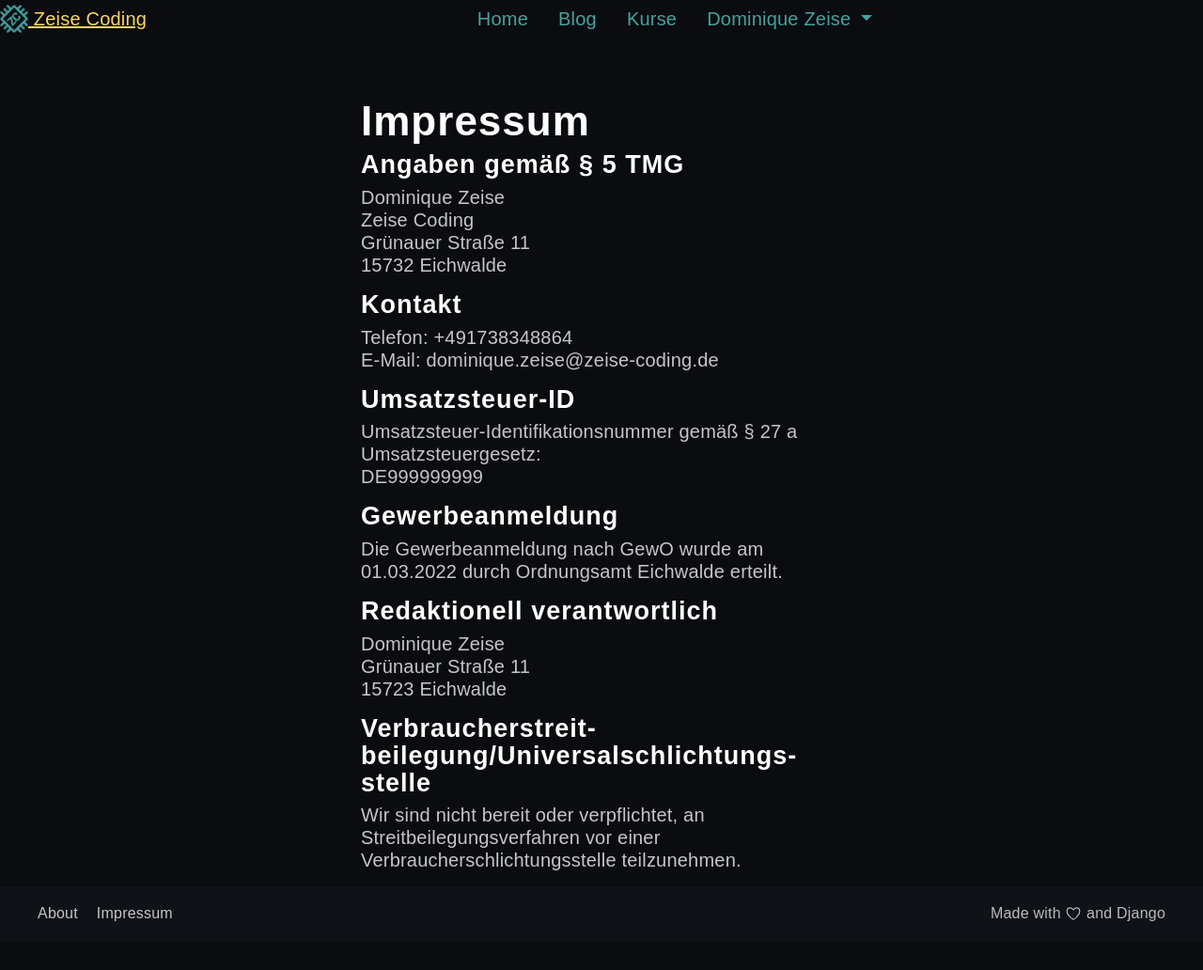
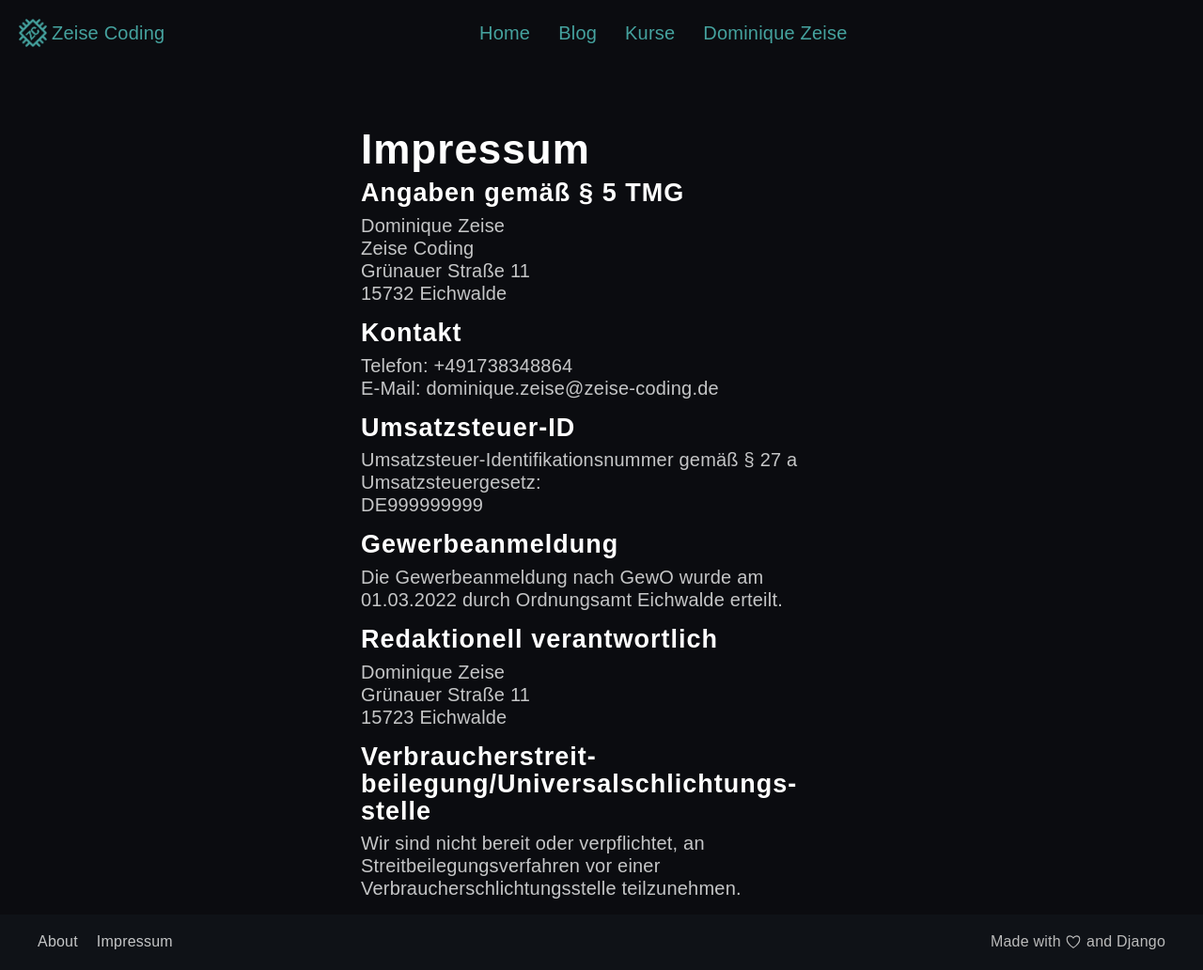
Before and after one commit to CharliesCodes/zeise-coding-blog, a Django app: page /impressum/ in a window 1280 px wide. Shown: the whole page at 94% size. Before the commit the page ends 980 px from the top, so only its background shows below. Run offline with Django 4.2, Linux system fonts and the light colour scheme; a user stored in the database is signed in; data comes from the database, SQL or seed files in the repository; some libraries are stand-ins or nearby versions.

Commit message:
navbar frontend

```diff
--- a/app/home/templates/home.html
+++ b/app/home/templates/home.html
@@ -32,5 +32,4 @@
 {% endblock content %}
 
 {% block extrascripts %}
-<script src="{% static 'js/modalimages.js' %}" type="text/javascript"></script>
 {% endblock extrascripts%}
--- a/app/home/templates/impressum.html
+++ b/app/home/templates/impressum.html
@@ -12,16 +12,17 @@
 <div style="width: 100%;">
 
     <h1>Impressum</h1>
+    <address>
+        <h2>Angaben gem&auml;&szlig; &sect; 5 TMG</h2>
+        <p>Dominique Zeise<br/>
+        Zeise Coding<br/>
+        Gr&uuml;nauer Stra&szlig;e 11<br/>
+        15732 Eichwalde</p>
 
-    <h2>Angaben gem&auml;&szlig; &sect; 5 TMG</h2>
-    <p>Dominique Zeise<br />
-    Zeise Coding<br />
-    Gr&uuml;nauer Stra&szlig;e 11<br />
-    15732 Eichwalde</p>
-
-    <h2>Kontakt</h2>
-    <p>Telefon: +491738348864<br />
-    E-Mail: dominique.zeise@zeise-coding.de</p>
+        <h2>Kontakt</h2>
+        <p>Telefon: +491738348864<br />
+        E-Mail: dominique.zeise@zeise-coding.de</p>
+    <address>
 
     <h2>Umsatzsteuer-ID</h2>
     <p>Umsatzsteuer-Identifikationsnummer gem&auml;&szlig; &sect; 27 a Umsatzsteuergesetz:<br />
--- a/app/static/css/base.css
+++ b/app/static/css/base.css
@@ -60,19 +60,21 @@
   box-sizing: border-box;
 }
 
-html, body {
+html{
   position: relative;
   height: 100%;
+  font-size:100%;
 }
 
-html {
-    font-size:100%;
+
+body{
+  min-height: 100vh;
 }
+
 
 body {
     display: flex;
     flex-direction: column;
-    min-height: 100vh;
     background: var(--black-color);
     font-family: var(--sans-serif-fonts);
     font-size: var(--text-size);
@@ -147,28 +149,6 @@ header {
       margin: auto;
   }
 }
-/* ---------- NAVBAR -------------------------*/
-
-/* Add a black background color to the top navigation */
-#navbar {
-  position: relative;
-  background-color: transparent;
-  overflow: hidden;
-  flex-direction: row;
-  width: 100%;
-}
-
-#navbar-brand {
-  justify-content: flex-start;
-  align-items: center;
-}
-
-#navbar-center {
-  flex-wrap: wrap;
-  justify-content: center;
-  margin: auto;
-}
-
 
 /*---------------------------------------------
           REUSABLE COMPONENTS
--- /dev/null
+++ b/app/static/css/navbar.css
@@ -0,0 +1,46 @@
+
+nav {
+    position: relative;
+    background-color: transparent;
+    overflow: hidden;
+    width: 100%;
+    display: flex;
+    flex-wrap: wrap;
+    justify-content: space-between;
+    align-items: center;
+    align-content: space-between;
+    padding: 20px;
+}
+
+#navbar-left {
+}
+
+#brand {
+    display: flex;
+    justify-content: flex-start;
+    align-items: center;
+    column-gap: 5px;
+}
+
+#navbar-center {
+    display: flex;
+    flex-wrap: wrap;
+    justify-content: center;
+    align-items: center;
+    align-content: space-between;
+    gap: 10px 30px;
+}
+
+#nabar-right{
+}
+
+
+
+.dropdown-content {
+    display: none;
+}
+
+#nav-user-dropdown:hover .dropdown-content {
+    display: block;
+    position: absolute;
+}
--- a/app/templates/base.html
+++ b/app/templates/base.html
@@ -5,6 +5,7 @@
 
 
 <html lang="de">
+
     <head>
         <title>
             {% block title %}
@@ -43,16 +44,15 @@
 
     <body>
 
-        <div>
-            {% include "./navbar.html" %}
-            <!-- Navbar -->
-        </div>
+        {% include "./navbar.html" %}
+        <!-- Navbar -->
 
-        <div class="page-content center" style="padding-top:5%">
+
+        <main class="page-content center" style="margin-top:5%" role="main">
             {% block content %}
             <!-- Content -->
             {% endblock content %}
-        </div>
+        </main>
 
 
         <!-- Footer -->
--- a/app/templates/navbar.html
+++ b/app/templates/navbar.html
@@ -1,33 +1,40 @@
 {% load static %}
 
-<!-- Navigation -->
-<div class="flex-container wrap" id="navbar">
+{% block extrahead %}
+<link rel="stylesheet" href="{% static 'css/navbar.css' %}">
+{% endblock %}
 
-    <a class="flex-container wrap" href="/" id="navbar-brand">
-        <img src="{% static 'logo/Logo_ZC_final_blau_ohne.png' %}" width="30" height="30" class="d-inline-block align-top" alt="Zeise Coding Logo">
-        &nbspZeise Coding
-    </a>
 
-    <!-- Centered link -->
-    <div class="flex-container center" id="navbar-center">
-        <a class="nav-link active" aria-current="page" href="/">Home</a>
-        <a class="nav-link" href="{% url 'blog-home' %}">Blog</a>
-        <a class="nav-link" href="/">Kurse</a>
+<nav>
+
+    <!-- Left -->
+    <div id="navbar-left">
+        <a id="brand" href="/" id="navbar-brand">
+            <img src="{% static 'logo/Logo_ZC_final_blau_ohne.png' %}" width="30" height="30" class="d-inline-block align-top" alt="Zeise Coding Logo">
+            <span>Zeise Coding</span>
+        </a>
+    </div>
+
+
+    <!-- Centered -->
+    <div id="navbar-center">
+        <a href="/">Home</a>
+        <a href="{% url 'blog-home' %}">Blog</a>
+        <a href="/">Kurse</a>
 
         {% if user.is_authenticated %}
-            <div class="dropdown">
-                <a class="nav-link dropdown-toggle" href="#" id="dropdownMenuLink" data-toggle="dropdown" aria-haspopup="true" aria-expanded="false">
-                    {{ user.first_name }} {{ user.last_name }}
-                </a>
-                <div class="dropdown-menu" aria-labelledby="dropdownMenuLink">
-                    <a class="dropdown-item" href="{% url 'edit_profile' %}">Settings</a>
+            <div id="nav-user-dropdown">
+                <a href="#">{{ user.first_name }} {{ user.last_name }}</a>
+                <ion-icon size="small" name="arrow-dropdown"></ion-icon>
+                <div class="dropdown-content">
+                    <a href="{% url 'edit_profile' %}">Settings</a>
                     {% if user.profile.id %}
-                    <a class="dropdown-item" href="{% url 'show_profile_page' user.profile.id %}">Profile</a>
-                    <a class="dropdown-item" href="{% url 'edit_profile_page' user.profile.id %}">Edit Profile</a>
+                    <a href="{% url 'show_profile_page' user.profile.id %}">Profile</a>
+                    <a href="{% url 'edit_profile_page' user.profile.id %}">Edit Profile</a>
                     {% else %}
-                    <a class="dropdown-item" href="{% url 'create_profile_page' %}">Create Profile</a>
+                    <a href="{% url 'create_profile_page' %}">Create Profile</a>
                     {% endif %}
-                    <a class="dropdown-item" href="{% url 'logout' %}">Logout</a>
+                    <a href="{% url 'logout' %}">Logout</a>
                 </div>
             </div>
         {% else %}
@@ -36,4 +43,10 @@
         {% endif %}
     </div>
 
-</div>
+
+    <!-- Right -->
+
+    <div id="navbar-right">
+    </div>
+
+</nav>
```
